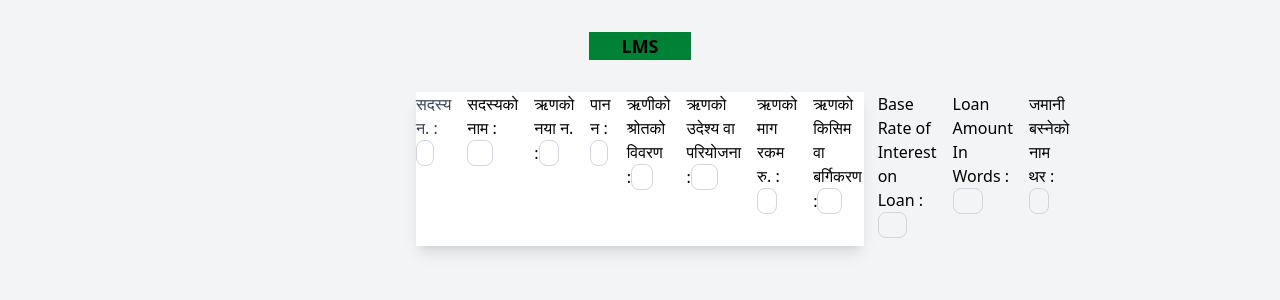
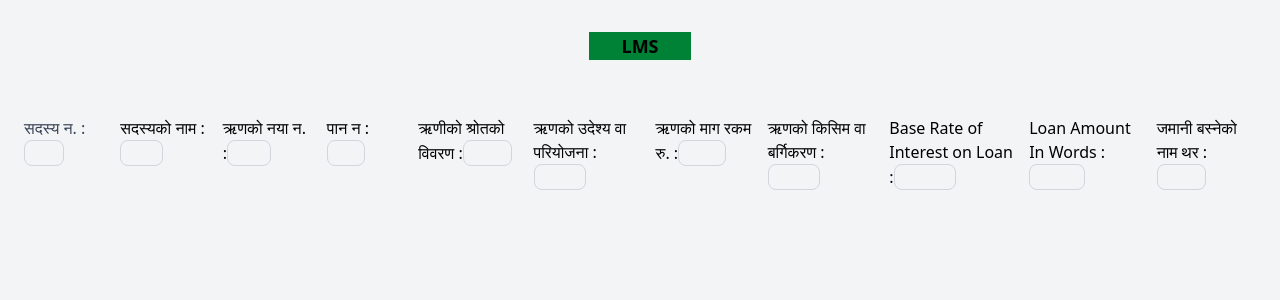
Before and after one commit to Scarletkill/Forminreact, a React (Vite) app: page / in a window 1280 px wide. Shown: the top 300 px of the page. Built offline with nearby package versions, Linux system fonts and the light colour scheme.

Commit message:
second commit

```diff
--- a/src/form.jsx
+++ b/src/form.jsx
@@ -4,60 +4,60 @@ const Form =() =>{
     return(
     <div className="flex flex-col items-center justify-start min-h-screen bg-gray-100">
         <h2 className="mt-y text-lg font-bold text-black-700 bg-green-700 px-8 m-8">LMS</h2>
-        <form className='bg-white rounded-2x1 shadow-lg w-full max-w-md gap-4 flex-wrap  grid grid-cols-2'>
+        <form className='space-y-4 p-6'>
             <div className='flex  gap-4'>
-                <label className='block font-medium mb-2 gap-2 flex-col '>
+                <label className='block font-medium  gap-4 flex-col '>
                     <span className='mb-1 text-gray-700 font-medium'>सदस्य न. :</span>
                 <input
                     type  = "text"
                     className ="px-2 w-1/2 border border-gray-300 rounded-lg focus:outline-none focus:ring-2 focus:ring-blue medium cursor-pointer"
                 /></label>
-                <label className='block font-medium mb-2'>सदस्यको नाम :
+                <label className='block font-medium flex-col gap-4'>सदस्यको नाम :
                 <input
                     type  = "text"
                     className ="px-2 w-1/2 border border-gray-300 rounded-lg focus:outline-none cursor-pointer"
                 /></label>
-                <label className='block font-medium mb-2'>ऋणको नया न. :
+                <label className='block font-medium flex-col gap-4'>ऋणको नया न. :
                 <input
                     type  = "text"
                     className =" px-2 w-1/2 border border-gray-300 rounded-lg focus:outline-none cursor-pointer"
                 /></label>
-                <label className='block font-medium mb-2'>पान न  :
+                <label className='block font-medium flex-col gap-4'>पान न  :
                 <input
                     type  = "text"
                     className =" px-2 w-1/2 border border-gray-300 rounded-lg focus:outline-none cursor-pointer"
                 /></label>
-                <label className='block font-medium mb-2'>ऋणीको श्रोतको   विवरण :
+                <label className='block font-medium flex-col gap-4'>ऋणीको श्रोतको   विवरण :
                 <input
                     type  = "text"
                     className =" px-2 w-1/2 border border-gray-300 rounded-lg focus:outline-none cursor-pointer"
                 /></label>
-                <label className='block font-medium mb-2'>ऋणको उदेश्य वा परियोजना  :
+                <label className='block font-medium flex-col gap-4'>ऋणको उदेश्य वा परियोजना  :
                 <input
                     type  = "text"
                     className =" px-2 w-1/2 border border-gray-300 rounded-lg focus:outline-none cursor-pointer"
                 /></label>
-                <label className='block font-medium mb-2'>ऋणको माग रकम रु.	:
+                <label className='block font-medium flex-col gap-4'>ऋणको माग रकम रु.	:
                 <input
                     type  = "text"
                     className =" px-2 w-1/2 border border-gray-300 rounded-lg focus:outline-none cursor-pointer"
                 /></label>
-                <label className='block font-medium mb-2'>ऋणको किसिम वा बर्गिकरण  :
+                <label className='block font-medium flex-col gap-4'>ऋणको किसिम वा बर्गिकरण  :
                 <input
                     type  = "text"
                     className =" px-2 w-1/2 border border-gray-300 rounded-lg focus:outline-none cursor-pointer"
                 /></label>
-                <label className='block font-medium mb-2'>Base Rate of Interest on Loan  :
+                <label className='block font-medium flex-col gap-4'>Base Rate of Interest on Loan  :
                 <input
                     type  = "text"
                     className =" px-2 w-1/2 border border-gray-300 rounded-lg focus:outline-none cursor-pointer"
                 /></label>
-                <label className='block font-medium mb-2'>Loan Amount In Words :
+                <label className='block font-medium flex-col gap-4'>Loan Amount In Words :
                 <input
                     type  = "text"
                     className =" px-2 w-1/2 border border-gray-300 rounded-lg focus:outline-none cursor-pointer"
                 /></label>
-                <label className='block font-medium mb-2'>जमानी बस्नेको नाम थर	  :
+                <label className='block font-medium flex-col gap-4'>जमानी बस्नेको नाम थर	  :
                 <input
                     type  = "text"
                     className =" px-2 w-1/2 border border-gray-300 rounded-lg focus:outline-none cursor-pointer"
```
